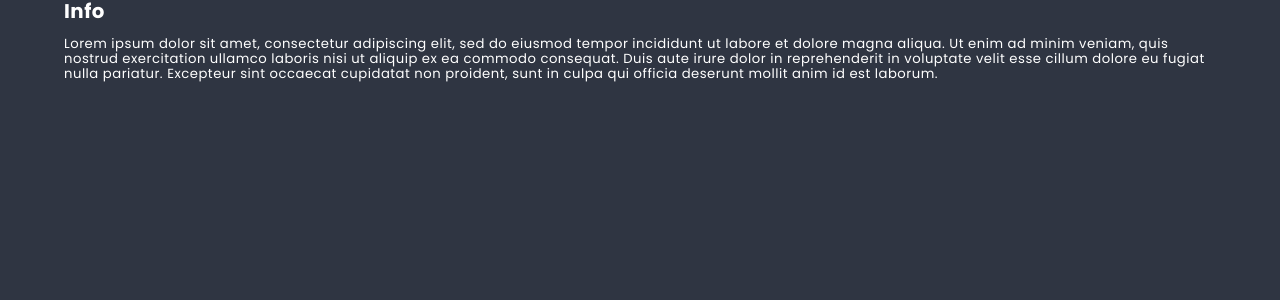
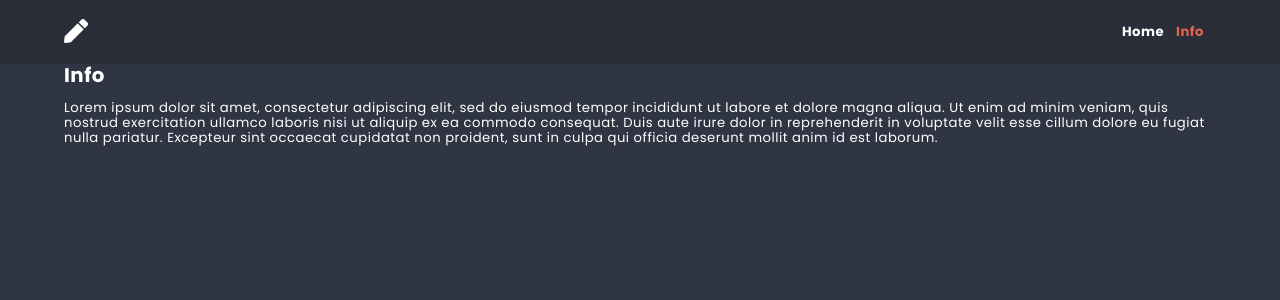
Before and after one commit to ManuLisek/to-do-list-react, a React app: page /info in a window 1280 px wide. Shown: the top 300 px of the page. Built offline with nearby package versions, Linux system fonts and the light colour scheme.

Commit message:
Add component Header to MainLayout

```diff
--- /dev/null
+++ b/src/components/Header/Header.js
@@ -0,0 +1,25 @@
+import React from 'react';
+import {NavLink, Link}  from 'react-router-dom';
+import styles from './Header.scss';
+import Container from '../Container/Container';
+import Icon from '../Icon/Icon';
+
+class Header extends React.Component {
+  render(){
+    return(
+      <header className={styles.component}>
+        <Container>
+          <div className={styles.wrapper}>
+            <Link className={styles.logo} to='/'><Icon name='pen'/></Link>
+              <nav>
+                <NavLink exact to='/' activeClassName='active'>Home</NavLink>
+                <NavLink exact to='/info' activeClassName='active'>Info</NavLink>
+              </nav>
+          </div>
+        </Container>
+      </header>
+    )
+  }
+}
+
+export default Header;
--- /dev/null
+++ b/src/components/Header/Header.scss
@@ -0,0 +1,30 @@
+@import "../../styles/settings.scss";
+
+.component {
+  background: darken($color-dark, 3%);
+  padding: ($base-size * 1.5) 0;
+
+  a {
+    color: $color-light;
+    text-decoration: none;
+    font-weight: 700;
+    margin-right: $base-size;
+    transition: $transition;
+    &:hover {
+      color: $color-success;
+    }
+    &:global(.active) {
+      color: $color-warning;
+    }
+  }
+}
+
+.wrapper {
+  display: flex;
+  justify-content: space-between;
+  align-items: center;
+}
+
+.logo {
+  font-size: 24px;
+}
--- a/src/components/MainLayout/MainLayout.js
+++ b/src/components/MainLayout/MainLayout.js
@@ -1,8 +1,10 @@
 import React from 'react';
 import PropTypes from 'prop-types';
+import Header from '../Header/Header';
 
 const MainLayout = ({children}) => (
   <div>
+    <Header />
     {children}
   </div>
 );
```
